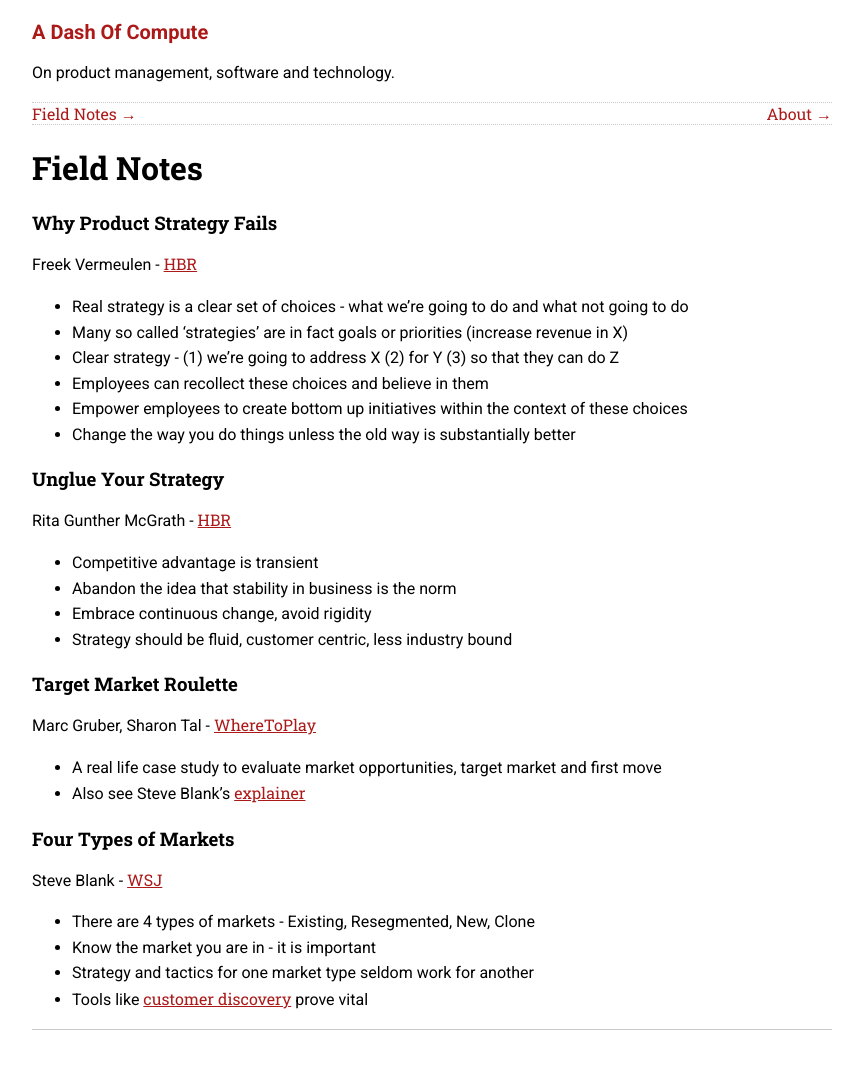
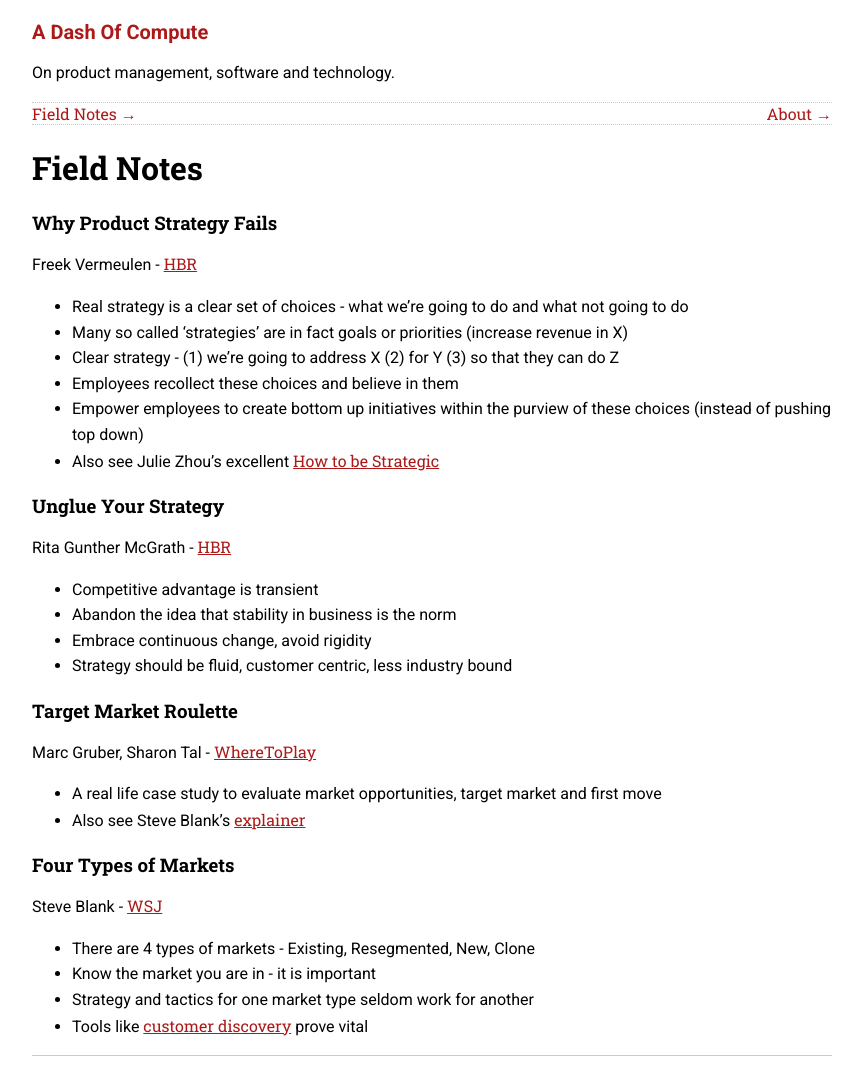
Before and after one commit to sautee/sautee.github.io, a Jekyll site: the page built from pages/fieldnotes.md, in a window 1280 px wide. Shown: the whole page, without its empty margins (208-1071 px from the left). Built offline with Jekyll 4.4.1, drawn with Linux system fonts in a browser that asks for light colours; before the commit the page ends 1055 px from its top, so only the background shows below that.

Commit message:
Update fieldnotes.md

```diff
--- a/pages/fieldnotes.md
+++ b/pages/fieldnotes.md
@@ -11,9 +11,9 @@ Freek Vermeulen - [HBR](https://hbr.org/2017/11/many-strategies-fail-because-the
 - Real strategy is a clear set of choices - what we're going to do and what not going to do
 - Many so called 'strategies' are in fact goals or priorities (increase revenue in X)
 - Clear strategy - (1) we're going to address X (2) for Y (3) so that they can do Z
-- Employees can recollect these choices and believe in them
-- Empower employees to create bottom up initiatives within the context of these choices
-- Change the way you do things unless the old way is substantially better
+- Employees recollect these choices and believe in them
+- Empower employees to create bottom up initiatives within the purview of these choices (instead of pushing top down)
+- Also see Julie Zhou's excellent [How to be Strategic](https://medium.com/the-year-of-the-looking-glass/how-to-be-strategic-f6630a44f86b)
 
 ### Unglue Your Strategy
 Rita Gunther McGrath - [HBR](https://hbr.org/2013/06/transient-advantage)
```
